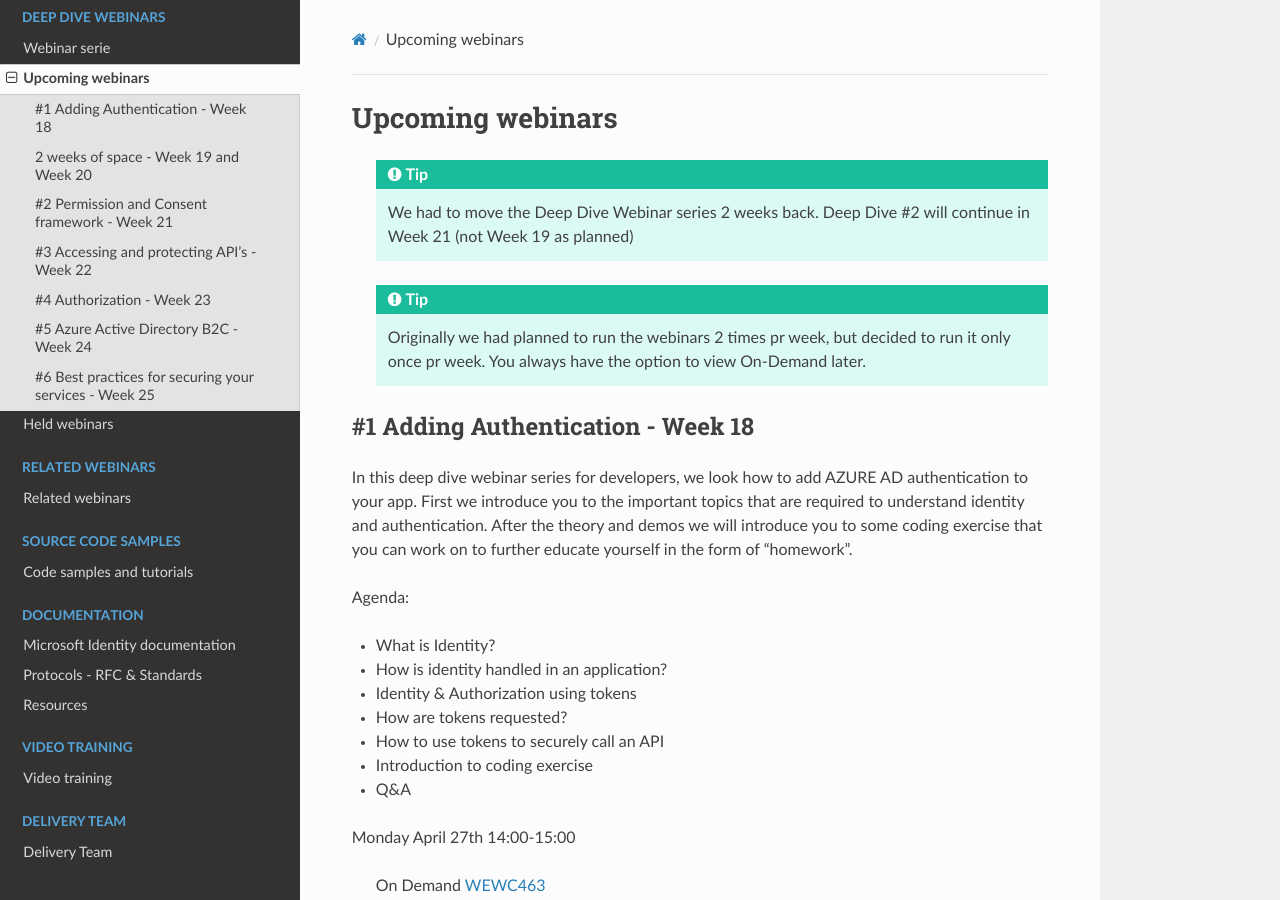
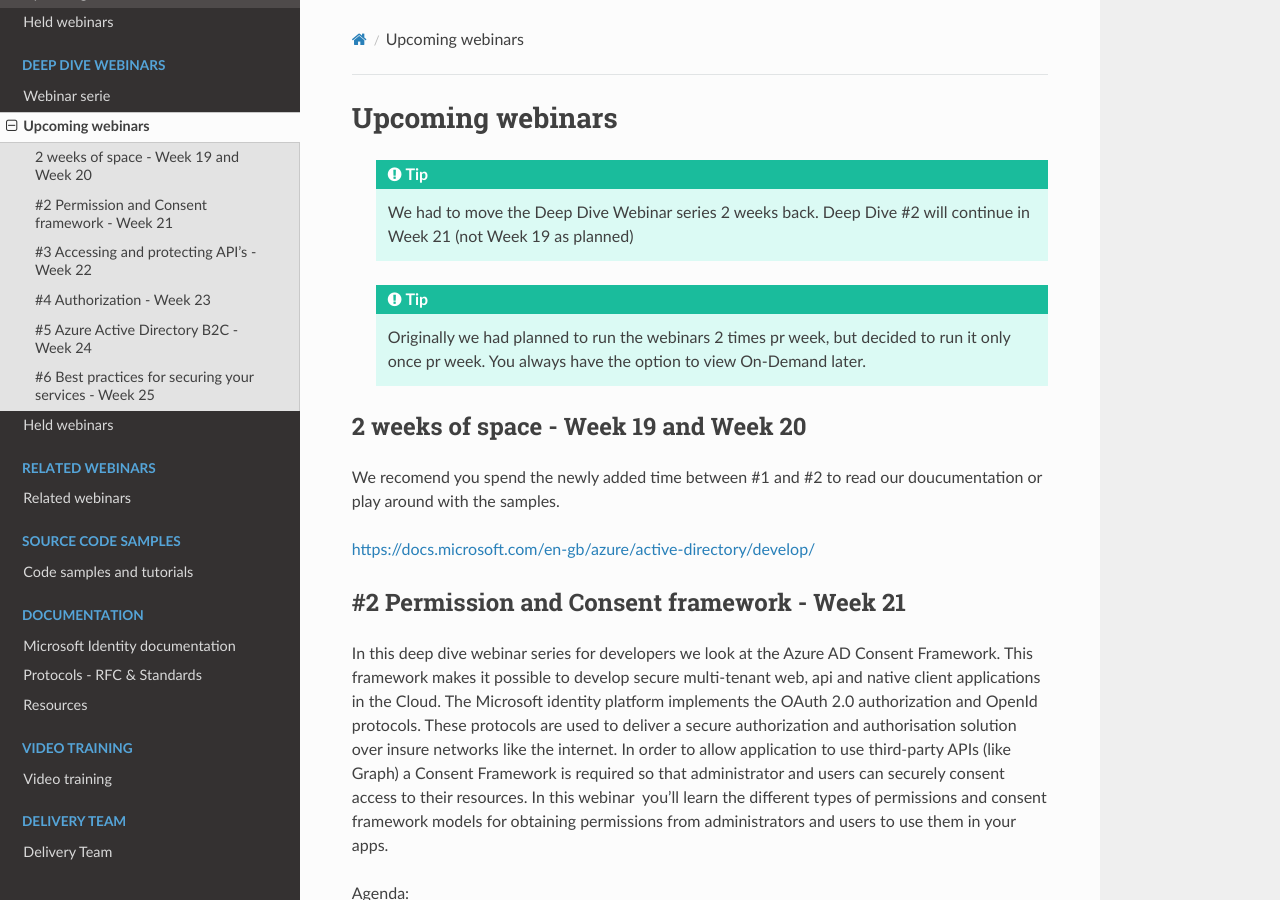
Before and after one commit to RonnyA/ModernIdentity, a Sphinx documentation site: the page built from docs/source/deep/upcoming-deep-webinars.rst, in a window 1280 px wide and 900 px high. Built offline with Sphinx 7.4.7 and the Read the Docs theme 2.0.0, drawn with Linux system fonts in a browser that asks for light colours.

Commit message:
Removed Deep Dive #1 from Upcoming webinars

```diff
--- a/docs/source/deep/upcoming-deep-webinars.rst
+++ b/docs/source/deep/upcoming-deep-webinars.rst
@@ -8,29 +8,6 @@ Upcoming webinars
   .. tip:: Originally we had planned to run the webinars 2 times pr week,
            but decided to run it only once pr week. You always have the option
            to view On-Demand later.
-
-#1 Adding Authentication - Week 18
-----------------------------------
-
-In this deep dive webinar series for developers, we look how to add AZURE AD authentication to your app. First we introduce you to the important topics that are required to understand identity and authentication. After the theory and demos we will introduce you to some coding exercise that you can work on to further educate yourself in the form of "homework".
-
-Agenda:
-
-* What is Identity?
-* How is identity handled in an application?
-* Identity & Authorization using tokens
-* How are tokens requested?
-* How to use tokens to securely call an API
-* Introduction to coding exercise
-* Q&A
-
-Monday April 27th 14:00-15:00
-
-    On Demand WEWC463_
-
-
-.. _WEWC463 : https://portal.meets4b.com/Join?e=e1b4f11b-4867-4246-beeb-0572c31e8423
-
 
 
 2 weeks of space - Week 19 and Week 20
```
